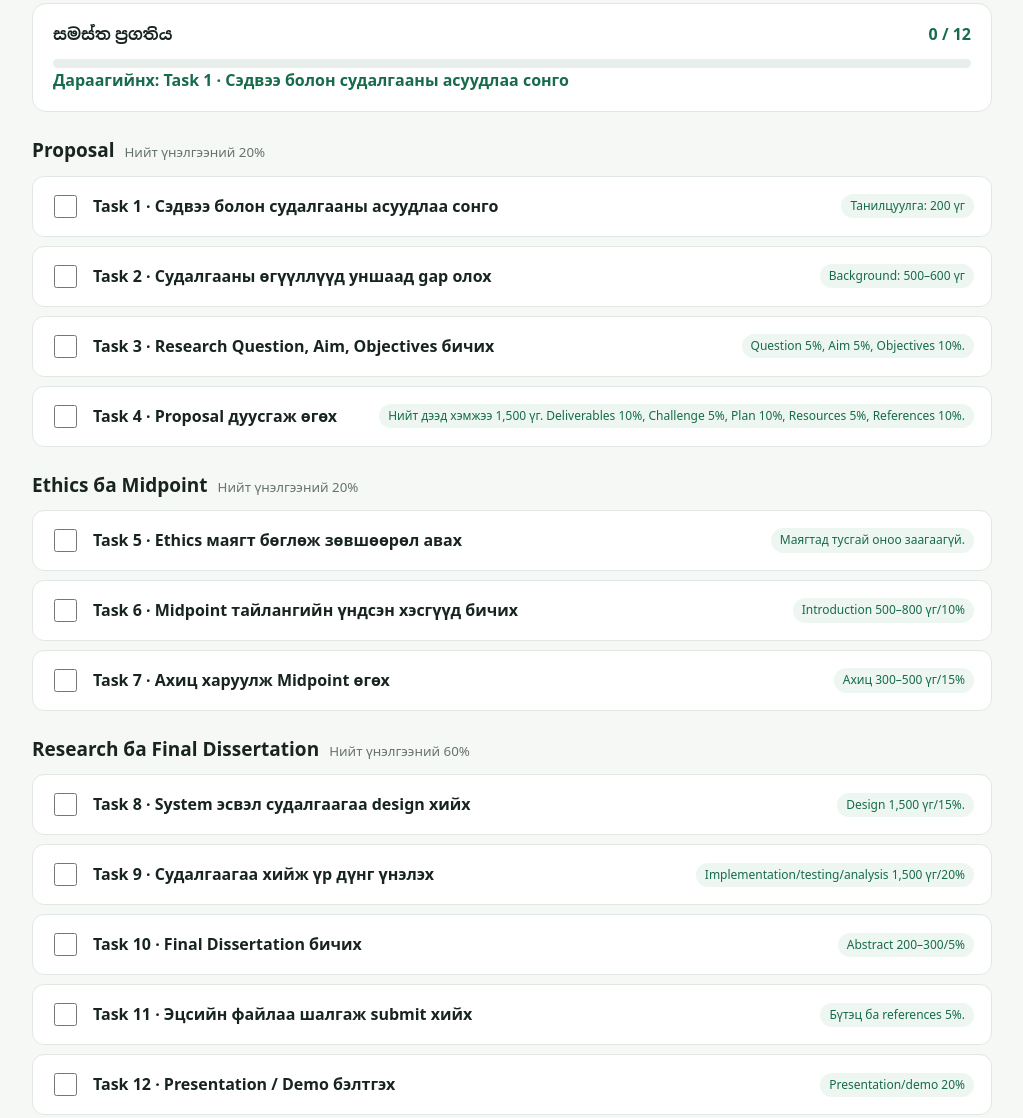
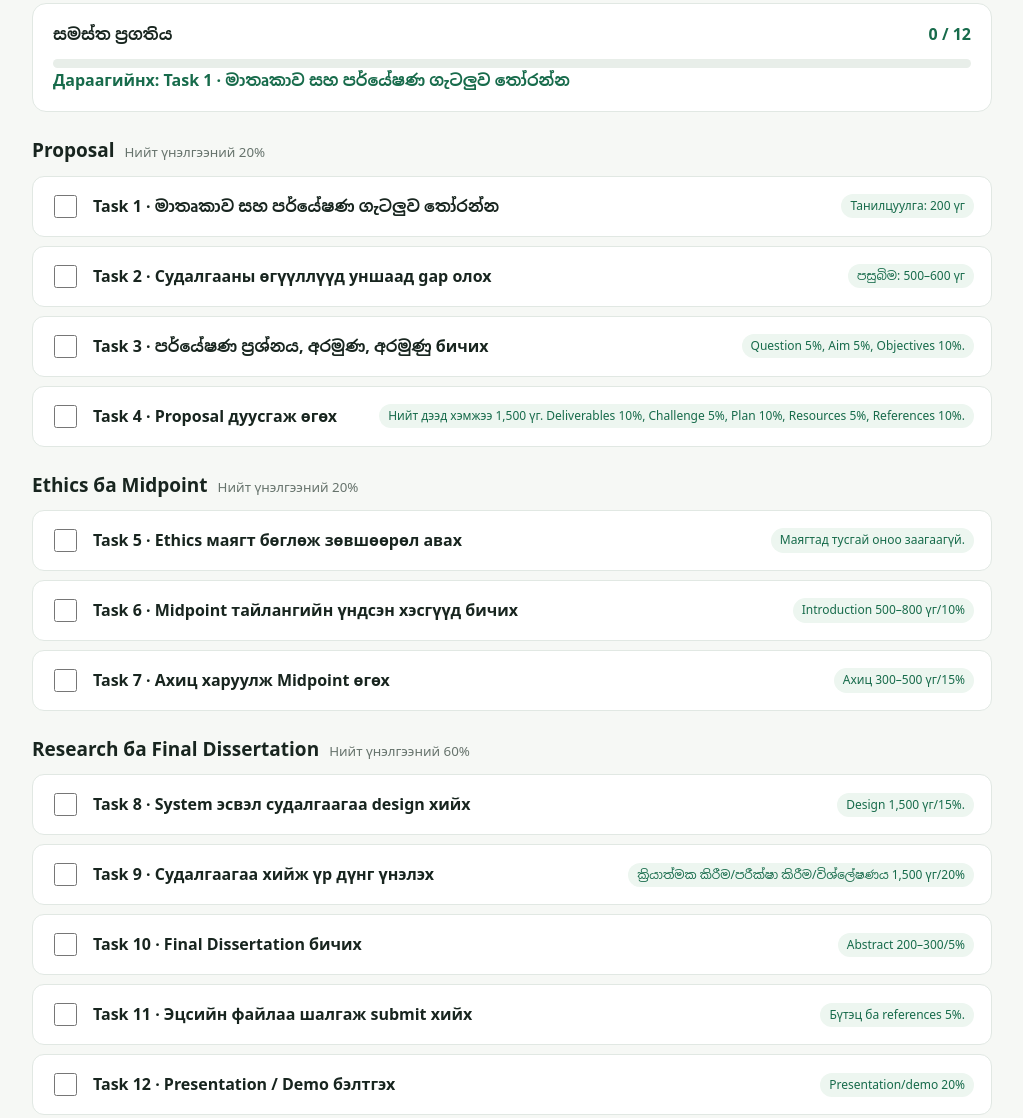
Before and after one commit to arsadamaan-pixel/research1-tracker-, a plain HTML site: page index.html in a window 1280 px wide. Shown: the part 158-1276 px from the top of the page, without its empty margins (128-1151 px from the left). Drawn offline with Linux system fonts and the light colour scheme.

Commit message:
Fix tracker task text in Sinhala

```diff
--- a/index.html
+++ b/index.html
@@ -8,17 +8,17 @@
 <main><section class="progress"><div class="row"><strong>සමස්ත ප්‍රගතිය</strong><span class="count" id="count">0 / 12</span></div><div class="bar"><div class="fill" id="fill"></div></div><div class="next" id="next"></div></section><div id="tasks"></div><button class="clear" id="clear">සියලු tick සහ සටහන් මකන්න</button><p class="hint">ඔබේ progress එක මෙම browser එකේ local storage තුළ තබා ඇත. Browser data මැකුවහොත් සටහන් නැති වෙයි.</p><footer>Proposal 20% · Midpoint 20% · Final Dissertation 60%</footer></main>
 <script>
 const phases=[{name:"Proposal",weight:"20%",tasks:[
-["1","Сэдвээ болон судалгааны асуудлаа сонго","MSc Computer Science-д тохирох сэдэв сонго. Асуудал хэнд тулгардаг, юу нь шийдэгдээгүй, яагаад чухлыг нэг өгүүлбэрээр бич. Supervisor-той ярилц.","proposal","Танилцуулга: 200 үг · 10%; Хавтас/формат: 5%. Гарчиг 10–15 үг."],
-["2","Судалгааны өгүүллүүд уншаад gap олох","Холбогдох papers хай. Paper бүрээс хийсэн ажил, өгөгдөл/арга, үр дүн, хязгаарлалтыг тэмдэглэ. Харьцуулж шийдэгдээгүй gap-ийг нотолгоотой тодорхойл. Боломжтой dataset шалга.","proposal","Background: 500–600 үг · 25%."],
-["3","Research Question, Aim, Objectives бичих","Question нь хайх хариуг, Aim нь гол зорилгыг хэлнэ. Хэмжиж болох objectives жагсаа. Scope-д хамрах хүрээг, limitations-д бодит хязгаарлалтаа бич.","proposal","Question 5%, Aim 5%, Objectives 10%."],
+["1","මාතෘකාව සහ පර්යේෂණ ගැටලුව තෝරන්න","MSc Computer Science සඳහා ගැළපෙන මාතෘකාවක් තෝරන්න. ගැටලුව කාටද බලපාන්නේ, විසඳී නැත්තේ කුමක්ද, එය වැදගත් ඇයිද කියා එක වාක්‍යයකින් ලියන්න. උපදේශකයා සමඟ සාකච්ඡා කරන්න.","proposal","Танилцуулга: 200 үг · 10%; Хавтас/формат: 5%. Гарчиг 10–15 үг."],
+["2","Судалгааны өгүүллүүд уншаад gap олох","Холбогдох papers хай. Paper бүрээс хийсэн ажил, өгөгдөл/арга, үр дүн, хязгаарлалтыг тэмдэглэ. Харьцуулж шийдэгдээгүй gap-ийг нотолгоотой тодорхойл. Боломжтой dataset шалга.","proposal","පසුබිම: 500–600 үг · 25%."],
+["3","පර්යේෂණ ප්‍රශ්නය, අරමුණ, අරමුණු бичих","Question нь хайх хариуг, Aim нь гол зорилгыг хэлнэ. Хэмжиж болох objectives жагсаа. Scope-д хамрах хүрээг, limitations-д бодит хязгаарлалтаа бич.","proposal","Question 5%, Aim 5%, Objectives 10%."],
 ["4","Proposal дуусгаж өгөх","Арга, өгөгдөл/tools, deliverables, сорилт, нөөц, timeline, ethics, дүгнэлт, references бич. Supervisor feedback-аар засаж submit хийнэ.","proposal","Нийт дээд хэмжээ 1,500 үг. Deliverables 10%, Challenge 5%, Plan 10%, Resources 5%, References 10%."]
 ]},{name:"Ethics ба Midpoint",weight:"20%",tasks:[
 ["5","Ethics маягт бөглөж зөвшөөрөл авах","Supervisor-той ярьж Disclaimer, Proportionate эсвэл Full Review тохирохыг сонго. Оролцогчтой survey/interview/testing хийх бол зөвшөөрөл хүлээнэ.","mid","Маягтад тусгай оноо заагаагүй."],
-["6","Midpoint тайлангийн үндсэн хэсгүүд бичих","Introduction, literature review, gap, methodology бич. Арга ба анализын сонголтоо тайлбарлаж citation/reference-ээ шалга.","mid","Introduction 500–800 үг/10%; Related work 3,500–4,000 үг/30%; Gap 300–500 үг/15%."],
+["6","Midpoint тайлангийн үндсэн хэсгүүд бичих","Introduction, literature review, gap, methodology бич. Арга ба анализын сонголтоо тайлбарлаж citation/reference-ээ шалга.","mid","Introduction 500–800 үг/10%; අදාළ පර්යේෂණ 3,500–4,000 үг/30%; Gap 300–500 үг/15%."],
 ["7","Ахиц харуулж Midpoint өгөх","Software бол prototype/design харуул. Судалгааны дата бол эх үүсвэр, асуулга эсвэл анализын бэлтгэлээ харуул. Хийсэн ажил, асуудал, цаашдын төлөвлөгөө бич. Cover sheet, problem ба methodology агуулсан богино abstract нэм.","mid","Ахиц 300–500 үг/15%; Ирээдүйн төлөвлөгөө 300–500 үг/10%; Supervisor review 20%."]
 ]},{name:"Research ба Final Dissertation",weight:"60%",tasks:[
 ["8","System эсвэл судалгаагаа design хийх","Software бол requirements, system design, test plan боловсруул. Data study бол эх үүсвэр/sample, collection instrument, analysis plan бич. Objective бүрийг хэмжих шалгууртай холбо.","final","Design 1,500 үг/15%."],
-["9","Судалгаагаа хийж үр дүнг үнэлэх","Software бүтээж tests ажиллуул, эсвэл дата цуглуулж анализ хий. Арга, үр дүн, алдаа засвар, evidence хадгал. Objective бүр болон research question-д хариулсан эсэхийг үнэл.","final","Implementation/testing/analysis 1,500 үг/20%; Critical evaluation 1,500 үг/5%."],
+["9","Судалгаагаа хийж үр дүнг үнэлэх","Software бүтээж tests ажиллуул, эсвэл дата цуглуулж анализ хий. Арга, үр дүн, алдаа засвар, evidence хадгал. Objective бүр болон research question-д хариулсан эсэхийг үнэл.","final","ක්‍රියාත්මක කිරීම/පරීක්ෂා කිරීම/විශ්ලේෂණය 1,500 үг/20%; විවේචනාත්මක ඇගයීම 1,500 үг/5%."],
 ["10","Final Dissertation бичих","Midpoint хэсгүүдээ сайжруул. Problem analysis, design, implementation/analysis, evaluation, conclusion, future work бич. Abstract-аа үр дүн бэлэн болсны дараа дуусга.","final","Abstract 200–300/5%; Intro 1,000/5%; Literature review 4,500–5,000/20%; Problem analysis 500–1,000/10%; Methods 1,000/10%; Conclusion 700/5%."],
 ["11","Эцсийн файлаа шалгаж submit хийх","Зөв template ашигла. Title page, contents, figures/tables, references шалга. Supervisor approval page болон дугаарласан meeting logs appendix-д нэм. Submit receipt хадгал.","final","Бүтэц ба references 5%."],
 ["12","Presentation / Demo бэлтгэх","Problem → gap → method → results → conclusion дарааллаар тайлбарла. Demo турш. Сонгосон арга, нотолгоо, limitations-ын асуултад бэлд.","final","Presentation/demo 20%; Аргумент 40%; Q&A 40%. Rubric-ийн module оноонд эзлэх байдал тодорхойгүй."]
```
